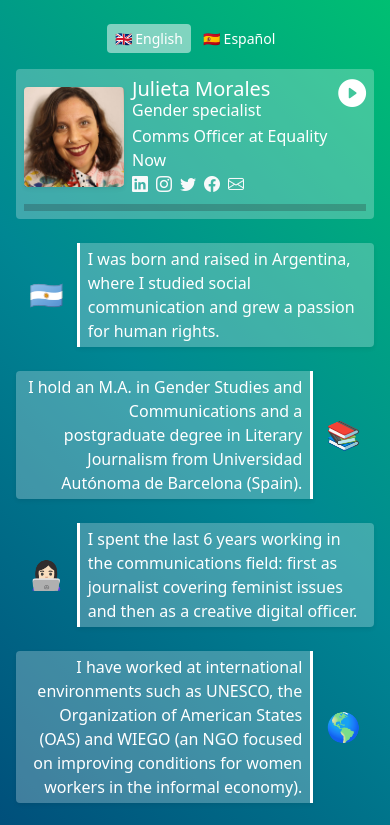
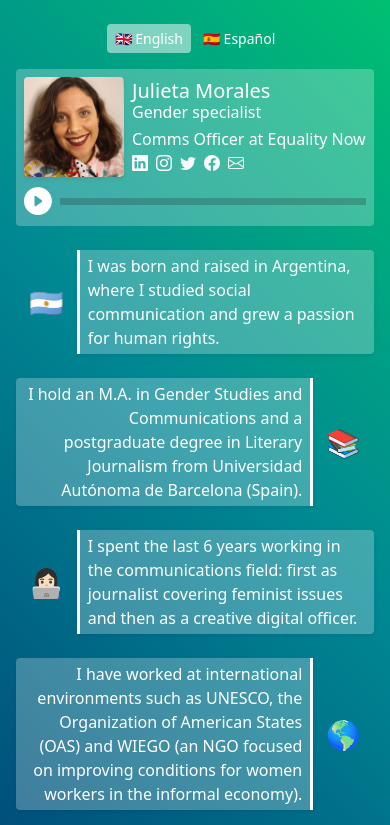
Before and after one commit to omirete/julietamorales.com, a React (Create React App) app: page / in a window 390 px wide. Shown: the top 825 px of the page. Built offline with nearby package versions, Linux system fonts and the light colour scheme.

Commit message:
made audio player more responsive

```diff
--- a/src/components/AudioPlayer/index.tsx
+++ b/src/components/AudioPlayer/index.tsx
@@ -33,22 +33,35 @@ const AudioPlayer: React.FC<AudioPlayerProps> = ({
               h1
               ${playing ? 'bi-pause' : 'bi-play-circle-fill'}
               hover-pointer
+              d-none d-sm-block
               `}
             onClick={toggle}
           ></div>
         </div>
       </div>
+      <div className="d-flex flex-row mt-2 align-items-center">
         <div
-        className="w-100 mt-2 bg-dark bg-opacity-25 flex-fill"
-        style={{ minHeight: '7px' }}
+          className={`
+          h1 mb-0
+          ${playing ? 'bi-pause' : 'bi-play-circle-fill'}
+          hover-pointer
+          d-sm-none me-2
+          `}
+          onClick={toggle}
+        ></div>
+        <div
+          className="w-100 bg-dark bg-opacity-25 flex-fill"
+          style={{ minHeight: '7px', maxHeight: '21px' }}
         >
           <div
             className="bg-dark"
             style={{
               minHeight: '7px',
+              maxHeight: '21px',
               width: progress * 100 + '%',
             }}
           ></div>
+        </div>
       </div>
     </div>
   )
--- a/src/sections/Header/index.tsx
+++ b/src/sections/Header/index.tsx
@@ -15,8 +15,9 @@ const Header: React.FC = () => {
         <img
           src="profile.jpg"
           alt="perfil"
-          width="100px"
+          // width="100px"
           height="100px"
+          // style={{minHeight: '100%'}}
           className="rounded shadow-sm"
         />
         <div className="ms-2 flex-fill">
```
Lines whose indentation alone changed are shown as unchanged.
